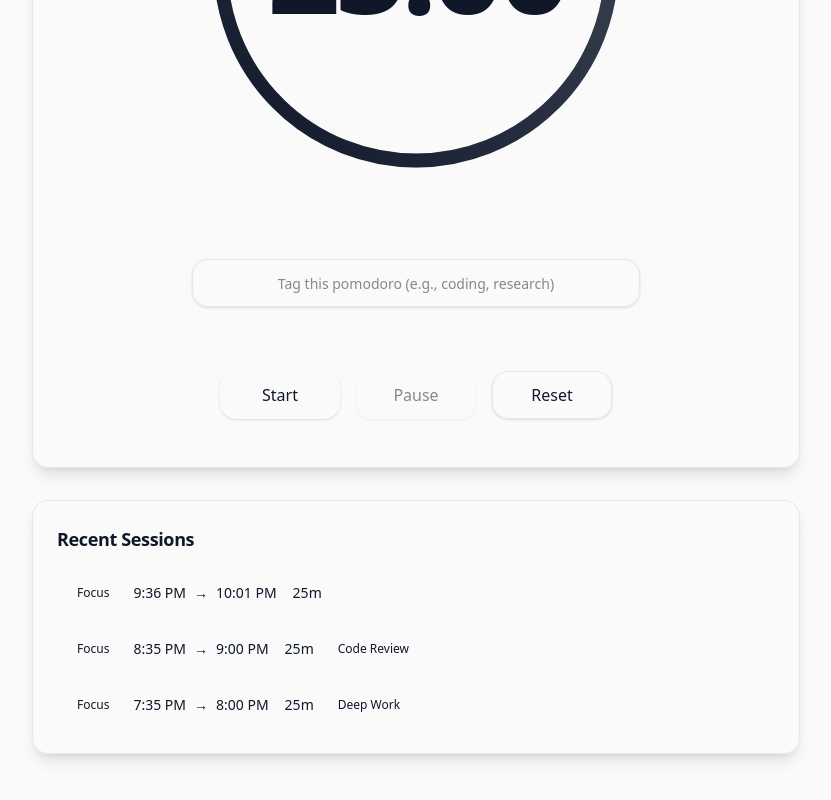
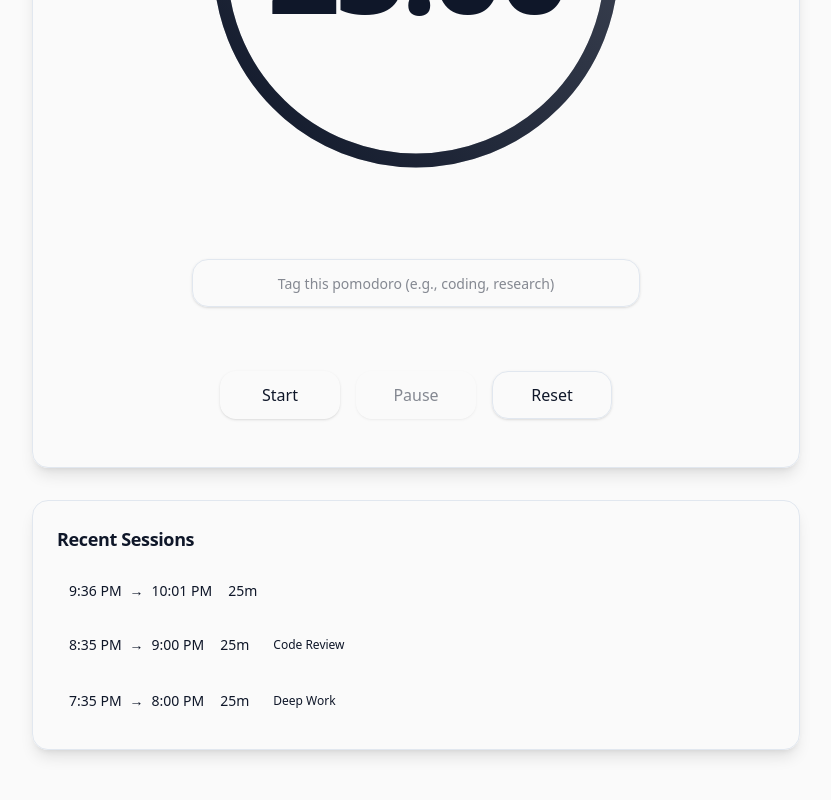
Before and after one commit to JamsusMaximus/pomo, a Next.js app: page / in a window 1280 px wide. Shown: the part 522-1322 px from the top of the page, without its empty margins (224-1055 px from the left). Built offline with nearby package versions, Linux system fonts and the light colour scheme; no server answers.

Commit message:
refactor: show only focus sessions in feed
- Removed break sessions from feed display
- Removed Focus/Break badge (redundant now)
- Only focus sessions are relevant for tracking productivity

```diff
--- a/components/PomodoroFeed.tsx
+++ b/components/PomodoroFeed.tsx
@@ -22,10 +22,11 @@ function formatDuration(seconds: number): string {
 }
 
 export function PomodoroFeed({ sessions }: PomodoroFeedProps) {
-  // Sort sessions by completion time (most recent first)
-  const sortedSessions = [...sessions].sort((a, b) => b.completedAt - a.completedAt);
+  // Filter to only focus sessions and sort by completion time (most recent first)
+  const focusSessions = sessions.filter((s) => s.mode === "focus");
+  const sortedSessions = [...focusSessions].sort((a, b) => b.completedAt - a.completedAt);
 
-  if (sessions.length === 0) {
+  if (focusSessions.length === 0) {
     return (
       <div className="text-center py-8 text-muted-foreground">
         <p className="text-sm">No pomodoros completed yet.</p>
@@ -50,17 +51,6 @@ export function PomodoroFeed({ sessions }: PomodoroFeedProps) {
               className="flex items-center justify-between p-3 rounded-lg bg-muted/50 hover:bg-muted transition-colors"
             >
               <div className="flex items-center gap-4 flex-1">
-                {/* Mode Badge */}
-                <div
-                  className={`px-2 py-1 rounded text-xs font-medium ${
-                    session.mode === "focus"
-                      ? "bg-primary/10 text-primary"
-                      : "bg-secondary text-secondary-foreground"
-                  }`}
-                >
-                  {session.mode === "focus" ? "Focus" : "Break"}
-                </div>
-
                 {/* Time Range */}
                 <div className="flex items-center gap-2 text-sm">
                   <span className="text-muted-foreground">{formatTime(startTime)}</span>
```
